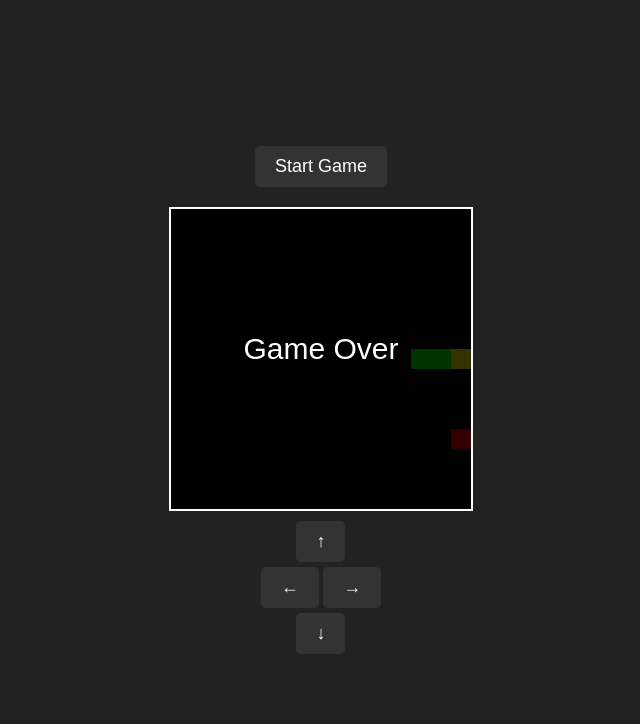
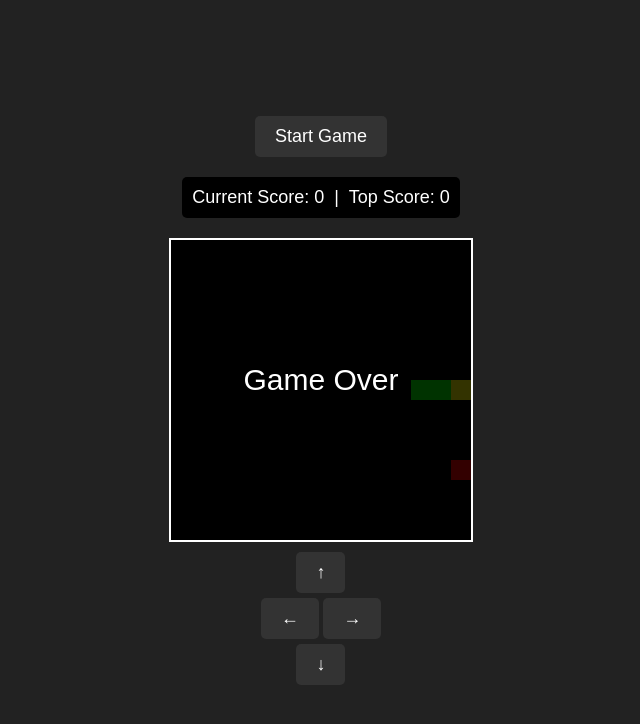
Before and after one commit to joacoleza/browser-snake-game, a plain HTML site: page index.html in a window 1280 px wide. Both pictures are taken after a click on the button "Start Game". Shown: the whole page, without its empty margins (319-959 px from the left). Drawn offline with Linux system fonts and the light colour scheme.

Commit message:
Display current and top scores

```diff
--- a/index.html
+++ b/index.html
@@ -9,6 +9,11 @@
   <body>
     <div class="game-container">
       <button id="startGameButton">Start Game</button>
+      <div id="scoreBoard" style="text-align: center; margin-bottom: 10px">
+        <span id="currentScore">Current Score: 0</span>
+        &nbsp;|&nbsp;
+        <span id="topScore">Top Score: 0</span>
+      </div>
       <canvas id="gameCanvas"></canvas>
       <div class="controls">
         <button class="arrow" id="up">↑</button>
--- a/script.js
+++ b/script.js
@@ -10,6 +10,9 @@ let food;
 let direction;
 let gameInterval;
 let gameStarted = false; // Flag to track the game state
+
+let score = 0;
+let topScore = 0;
 
 // Draw the game
 function drawGame() {
@@ -24,6 +27,14 @@ function drawGame() {
 function clearCanvas() {
   ctx.fillStyle = "black";
   ctx.fillRect(0, 0, canvas.width, canvas.height);
+}
+
+// Update the top and current scores
+function updateScore() {
+  document.getElementById(
+    "currentScore"
+  ).textContent = `Current Score: ${score}`;
+  document.getElementById("topScore").textContent = `Top Score: ${topScore}`;
 }
 
 // Draw the snake
@@ -55,6 +66,9 @@ function moveSnake() {
   const head = { x: snake[0].x + direction.x, y: snake[0].y + direction.y };
   snake.unshift(head);
   if (head.x === food.x && head.y === food.y) {
+    score++; // Increase the score
+    if (score > topScore) topScore = score; // Update top score if necessary
+    updateScore();
     placeFood();
   } else {
     snake.pop();
@@ -102,6 +116,9 @@ function checkCollision() {
     ctx.font = "30px Arial";
     ctx.textAlign = "center";
     ctx.fillText("Game Over", canvas.width / 2, canvas.height / 2);
+
+    score = 0;
+    updateScore();
 
     gameStarted = false; // Mark the game as not started
   }
--- a/style.css
+++ b/style.css
@@ -60,3 +60,13 @@ body {
 #startGameButton:active {
   background-color: #555;
 }
+
+#scoreBoard {
+  font-family: Arial, sans-serif;
+  font-size: 18px;
+  color: white;
+  background-color: black;
+  padding: 10px;
+  border-radius: 5px;
+  display: inline-block;
+}
```
